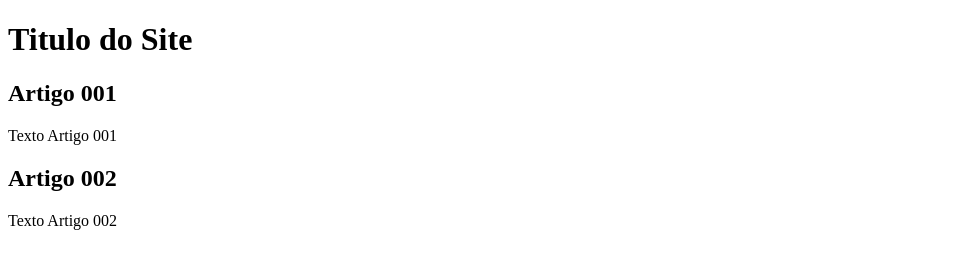
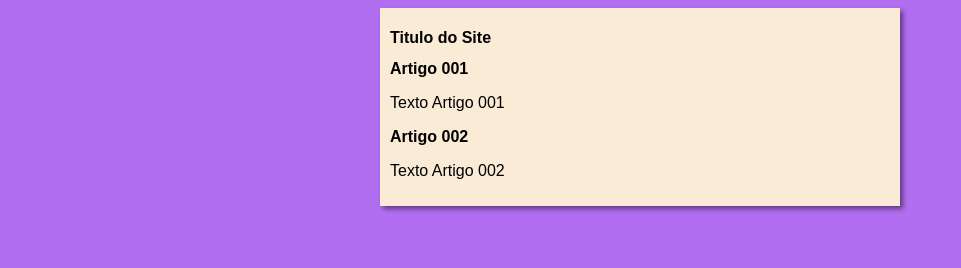
Before and after one commit to NicolasWanderley98/projeto-sitee, a plain HTML site: page index.html in a window 1280 px wide. Shown: the whole page, without its empty margins (0-961 px from the left). Drawn offline with Linux system fonts and the light colour scheme.

Commit message:
iniciei o design

```diff
--- /dev/null
+++ b/estilos/style.css
@@ -0,0 +1,15 @@
+*{
+   font-family: arial, helvetica, sans-serif;
+   font-size: 16px;
+}
+body{
+    background-color: rgb(178, 110, 241);
+
+}
+main{
+    background-color: antiquewhite;
+    width: 500px;
+    margin: auto;
+    padding: 10px;
+    box-shadow: 3px 3px 5px rgba(0, 0, 0, 0.473);
+}
--- a/index.html
+++ b/index.html
@@ -4,6 +4,7 @@
     <meta charset="UTF-8">
     <meta name="viewport" content="width=device-width, initial-scale=1.0">
     <title>Titulo do site</title>
+    <link rel="stylesheet" href="estilos/style.css">
 </head>
 <body>
    <main>
```
